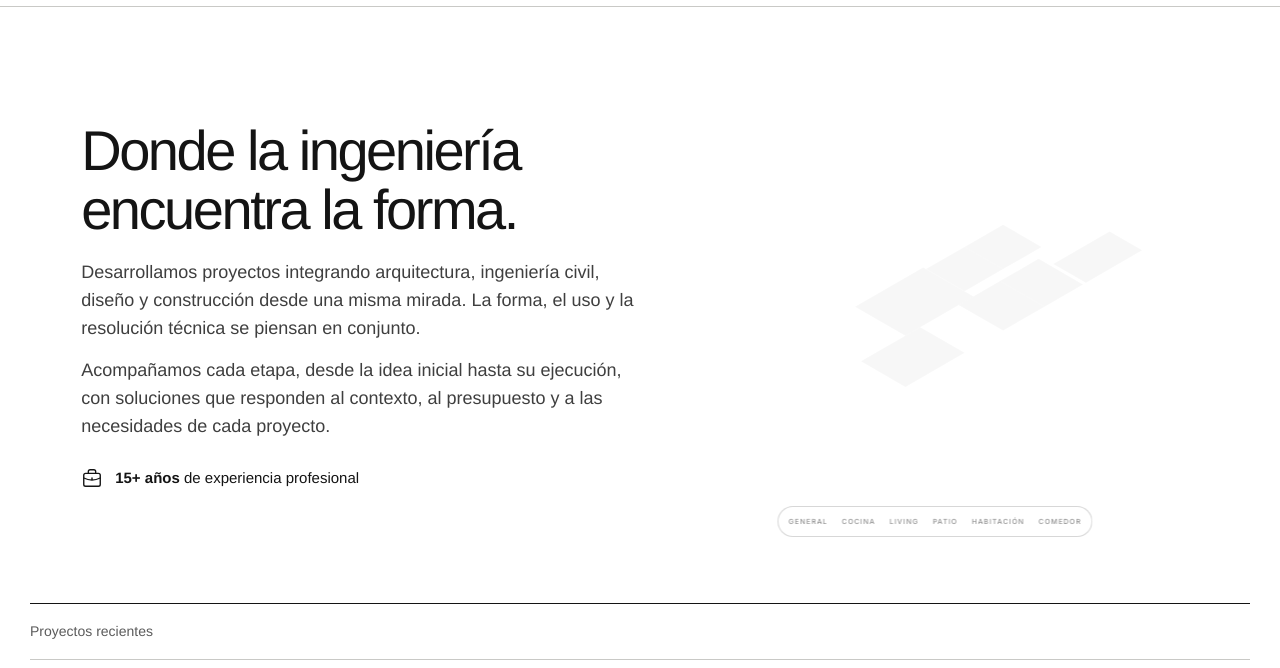
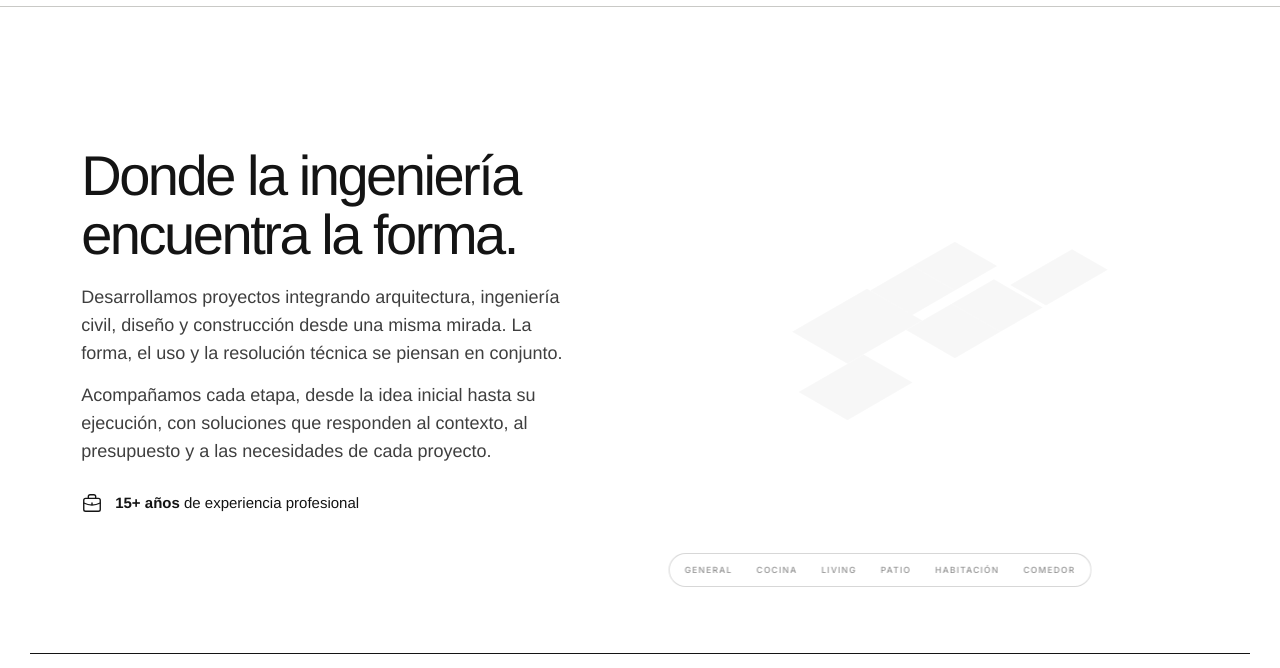
Before and after one commit to liangelyp-lab/bojana-estudio, a plain HTML site: page index.html in a window 1280 px wide. Shown: the part 72-740 px from the top of the page. Drawn offline with nearby package versions, Linux system fonts and the light colour scheme.

Commit message:
style: narrow hero text column and enlarge animation

```diff
--- a/style.css
+++ b/style.css
@@ -654,7 +654,7 @@ section[id] { scroll-margin-top: 96px; }
 .footer-whatsapp:focus-visible { color: #25d366; }
 
 /* Hero with the supplied architectural animation. */
-.hero { grid-template-columns: minmax(0, 1.1fr) minmax(0, 1fr); gap: clamp(24px, 3vw, 40px); align-items: center; padding-block: 48px; padding-inline: clamp(24px, 4vw, 56px); }
+.hero { grid-template-columns: minmax(0, .9fr) minmax(0, 1.1fr); gap: clamp(24px, 3vw, 40px); align-items: center; padding-block: 48px; padding-inline: clamp(24px, 4vw, 56px); }
 .hero-main { min-width: 0; }
 .hero h1 { font-size: clamp(38px, 4.5vw, 56px); line-height: 1.06; }
 .hero-lead { font-size: 18px; margin-top: 20px; }
@@ -662,7 +662,7 @@ section[id] { scroll-margin-top: 96px; }
 .hero-experience { display: flex; align-items: center; gap: 12px; margin: 26px 0 0; color: var(--ink); font-size: 15px; line-height: 1.5; }
 .hero-experience svg { flex: 0 0 22px; width: 22px; height: 22px; }
 .hero-experience strong { font-weight: 600; }
-.hero-animation { width: min(100%, 500px); min-width: 0; justify-self: start; overflow: hidden; background: var(--paper); aspect-ratio: 1; }
+.hero-animation { width: min(100%, 550px); min-width: 0; justify-self: start; overflow: hidden; background: var(--paper); aspect-ratio: 1; }
 .hero-animation iframe { display: block; width: 100%; height: 100%; border: 0; }
 @media (max-width: 760px) {
   .hero { grid-template-columns: 1fr; gap: 24px; padding-block: 36px; padding-inline: 8px; }
```
